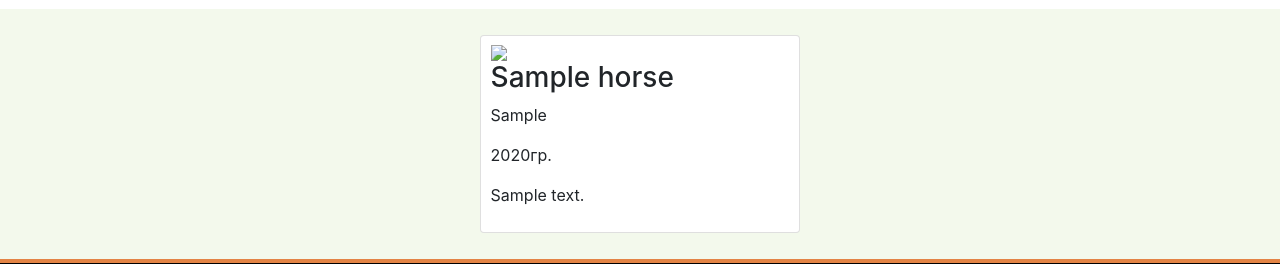
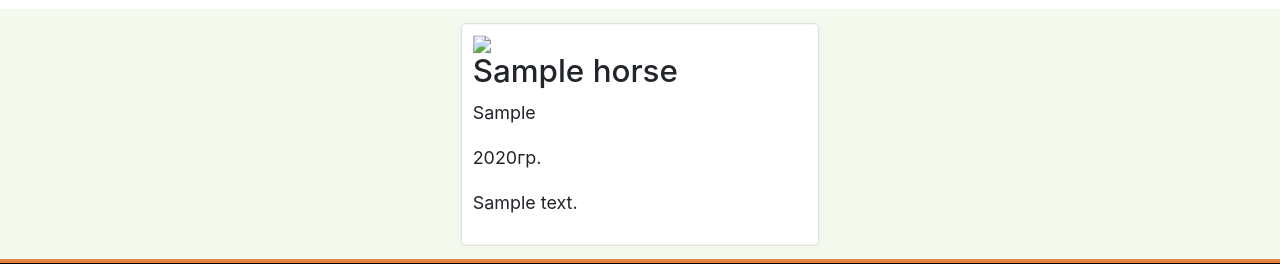
Before and after one commit to kartonly/Engineproject, a PHP site: page /index1.php in a window 1280 px wide, with the pointer over the restyled element. Shown: the part 397-661 px from the top of the page. Run offline with PHP 8.4, Linux system fonts and the light colour scheme; tables that the repository leaves empty or names only in its code hold one stand-in row (values such as "Sample post"); data that the repository does not hold is empty.

Commit message:
Update css1.css

```diff
--- a/css1.css
+++ b/css1.css
@@ -1,3 +1,4 @@
+
 
 body{
     font-family: 'Anton', sans-serif
@@ -6,6 +7,11 @@ footer{
   padding: 1%;
   background:black;
   color:white;
+}
+.card:hover {
+  -webkit-transform: scale(1.12);
+  -ms-transform: scale(1.12);
+  transform: scale(1.12);
 }
 .nameofus{
   display: flex;
```
